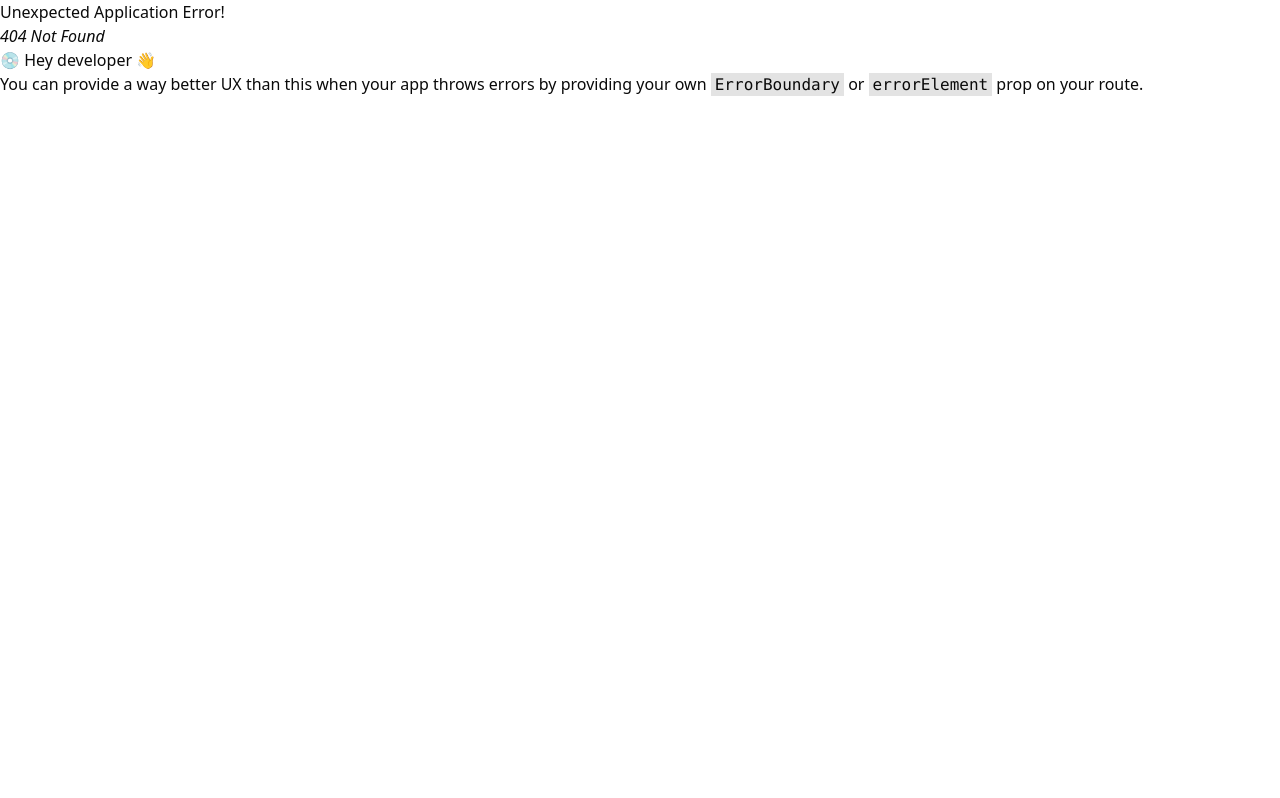
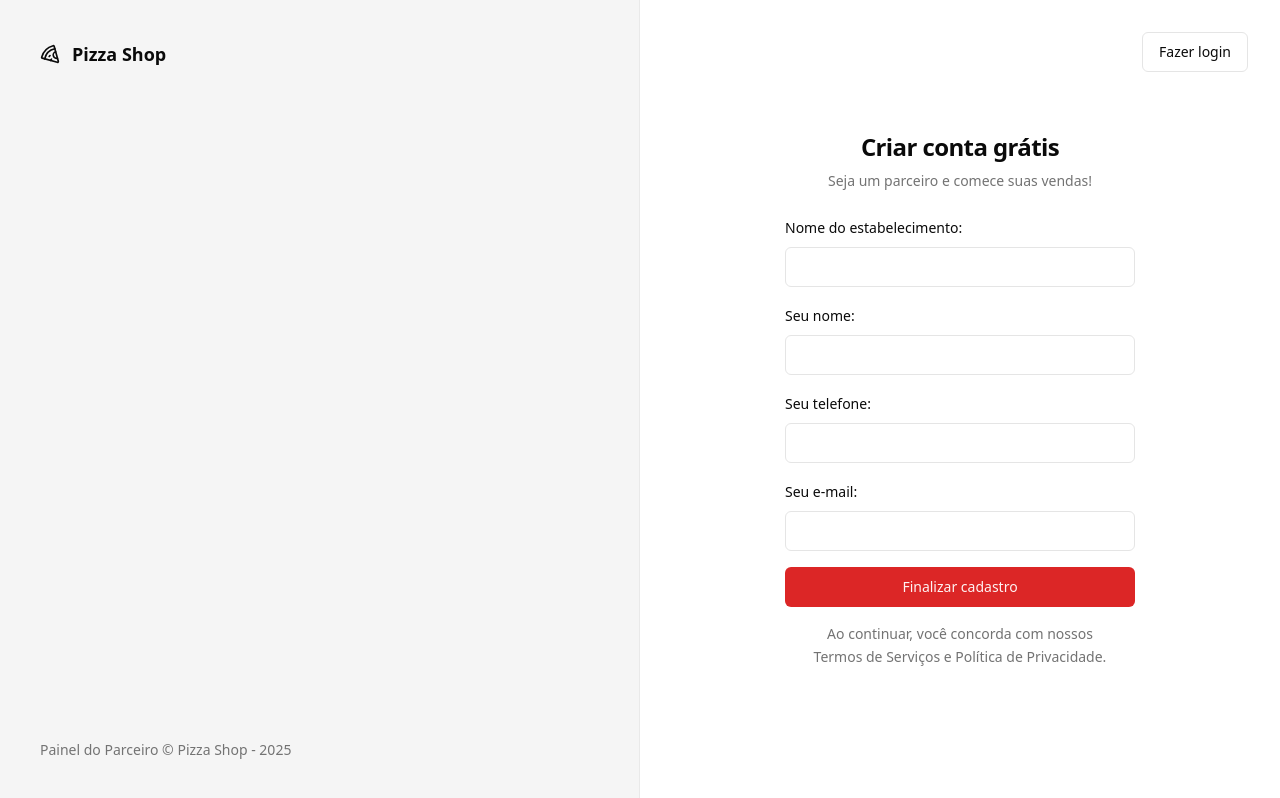
Before and after one commit to patrick-cuppi/pizza-shop-frontend, a React (Vite) app: page /sign-up in a window 1280 px wide. Before the commit this address had no page. Built offline with nearby package versions, Linux system fonts and the light colour scheme.

Commit message:
feat: create sign-up page

```diff
--- a/src/pages/_layouts/auth.tsx
+++ b/src/pages/_layouts/auth.tsx
@@ -14,7 +14,7 @@
             Painel do Parceiro &copy; Pizza Shop - {new Date().getFullYear()}
           </footer>
         </div>
-      <div className="flex flex-col items-center justify-center">
+      <div className="flex flex-col items-center justify-center relative">
         <Outlet />
       </div>
     </div>
--- a/src/pages/auth/sign-in.tsx
+++ b/src/pages/auth/sign-in.tsx
@@ -3,6 +3,7 @@
 import { Label } from "@/components/ui/label";
 import { Helmet } from "react-helmet-async";
 import { useForm } from "react-hook-form";
+import { Link } from "react-router-dom";
 import { toast } from "sonner";
 import z from "zod";
 
@@ -17,6 +18,7 @@
 
   async function handleSignIn(data: SignInFormSchema) {
 
+    try {
       await new Promise((resolve) => setTimeout(resolve, 2000));
 
       console.log(data);
@@ -27,6 +29,11 @@
           onClick: () => handleSignIn(data),
         }
       });
+
+    } catch (error) {
+      toast.error("Ocorreu um erro ao enviar o e-mail. Tente novamente.");
+    }
+
   }
 
   return (
@@ -35,6 +42,11 @@
         title="Sign-In"
       />
       <div className="p-8">
+        <Button variant="outline" asChild className="absolute right-8 top-8 ">
+          <Link to="/sign-up">
+            Novo estabelecimento
+          </Link>
+        </Button>
         <div className="w-[350px] flex flex-col justify-center gap-6">
           <div className="flex flex-col gap-2 text-center">
             <h1 className="text-2xl font-semibold tracking-tight">
@@ -50,7 +62,9 @@
                 <Label htmlFor="email">Seu e-mail:</Label>
                 <Input id="email" type="email" {...register('email')} />
               </div>
-              <Button disabled={isSubmitting} className="w-full" type="submit">Acessar painel</Button>
+              <Button disabled={isSubmitting} className="w-full" type="submit">
+                Acessar painel
+              </Button>
             </form>
           </div>
         </div>
--- /dev/null
+++ b/src/pages/auth/sign-up.tsx
@@ -0,0 +1,99 @@
+import { Button } from "@/components/ui/button";
+import { Input } from "@/components/ui/input";
+import { Label } from "@/components/ui/label";
+import { Helmet } from "react-helmet-async";
+import { useForm } from "react-hook-form";
+import { Link, useNavigate } from "react-router-dom";
+import { toast } from "sonner";
+import z from "zod";
+
+const signUpFormSchema = z.object({
+  restaurantName: z.string().min(3, "O nome do estabelecimento deve ter no mínimo 3 caracteres."),
+  managerName: z.string().min(3, "O nome do responsável deve ter no mínimo 3 caracteres."),
+  phone: z.string().min(10, "Digite um número de telefone válido."),
+  email: z.email("Digite um e-mail válido."),
+})
+
+type SignUpFormSchema = z.infer<typeof signUpFormSchema>;
+
+export function SignUp() {
+  const navigate = useNavigate();
+
+  const { register, handleSubmit, formState: { isSubmitting } } = useForm<SignUpFormSchema>();
+
+  async function handleSignUp(data: SignUpFormSchema) {
+
+   try {
+      await new Promise((resolve) => setTimeout(resolve, 2000));
+
+      console.log(data);
+
+      toast.success("Restaurante cadastrado com sucesso! Verifique sua caixa de entrada.", {
+        action: {
+          label: "Login",
+          onClick: () => navigate("/sign-in"),
+        }
+      });
+
+    } catch (error) {
+      toast.error("Ocorreu um erro ao cadastrar o restaurante. Tente novamente.");
+    }
+  }
+
+  return (
+    <>
+      <Helmet
+        title="Sign-Up"
+      />
+      <div className="p-8">
+        <Button variant="outline" asChild className="absolute right-8 top-8 ">
+          <Link to="/sign-in">
+            Fazer login
+          </Link>
+        </Button>
+        <div className="w-[350px] flex flex-col justify-center gap-6">
+          <div className="flex flex-col gap-2 text-center">
+            <h1 className="text-2xl font-semibold tracking-tight">
+              Criar conta grátis
+            </h1>
+            <p className="text-sm text-muted-foreground">
+              Seja um parceiro e comece suas vendas!
+            </p>
+          </div>
+          <div className="">
+            <form onSubmit={handleSubmit(handleSignUp)} className="space-y-4">
+              <div className="space-y-2">
+                <Label htmlFor="restaurantName">Nome do estabelecimento:</Label>
+                <Input id="restaurantName" type="text" {...register('restaurantName')} />
+              </div>
+
+              <div className="space-y-2">
+                <Label htmlFor="managerName">Seu nome:</Label>
+                <Input id="managerName" type="text" {...register('managerName')} />
+              </div>
+
+              <div className="space-y-2">
+                <Label htmlFor="phone">Seu telefone:</Label>
+                <Input id="phone" type="tel" {...register('phone')} />
+              </div>
+
+              <div className="space-y-2">
+                <Label htmlFor="email">Seu e-mail:</Label>
+                <Input id="email" type="email" {...register('email')} />
+              </div>
+
+              <Button disabled={isSubmitting} className="w-full" type="submit">
+                Finalizar cadastro
+              </Button>
+
+              <p className="px-6 text-center text-sm leading-relaxed text-muted-foreground">
+                Ao continuar, você concorda com nossos Termos de Serviços e
+                Política de Privacidade.
+              </p>
+            </form>
+          </div>
+        </div>
+      </div>
+    </>
+  );
+}
--- a/src/routes.tsx
+++ b/src/routes.tsx
@@ -3,6 +3,7 @@
 import { SignIn } from "./pages/auth/sign-in";
 import { AppLayout } from "./pages/_layouts/app";
 import { AuthLayout } from "./pages/_layouts/auth";
+import { SignUp } from "./pages/auth/sign-up";
 
 export const router = createBrowserRouter([
   {
@@ -17,6 +18,7 @@
     element: <AuthLayout />,
     children: [
       { path: '/sign-in', element: <SignIn /> },
+      { path: '/sign-up', element: <SignUp /> },
     ]
   }
 ])
```
Lines whose indentation alone changed are shown as unchanged.
